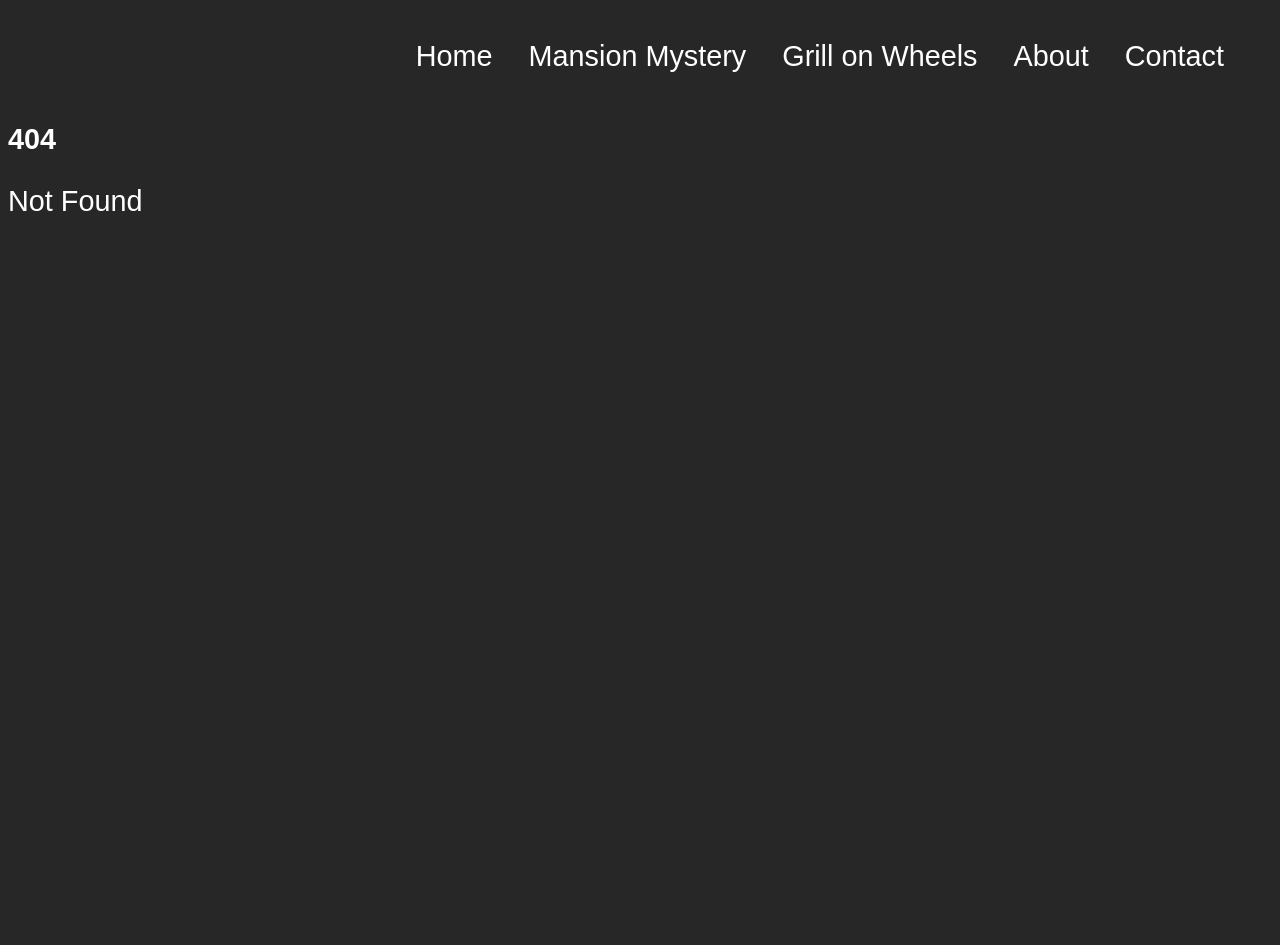
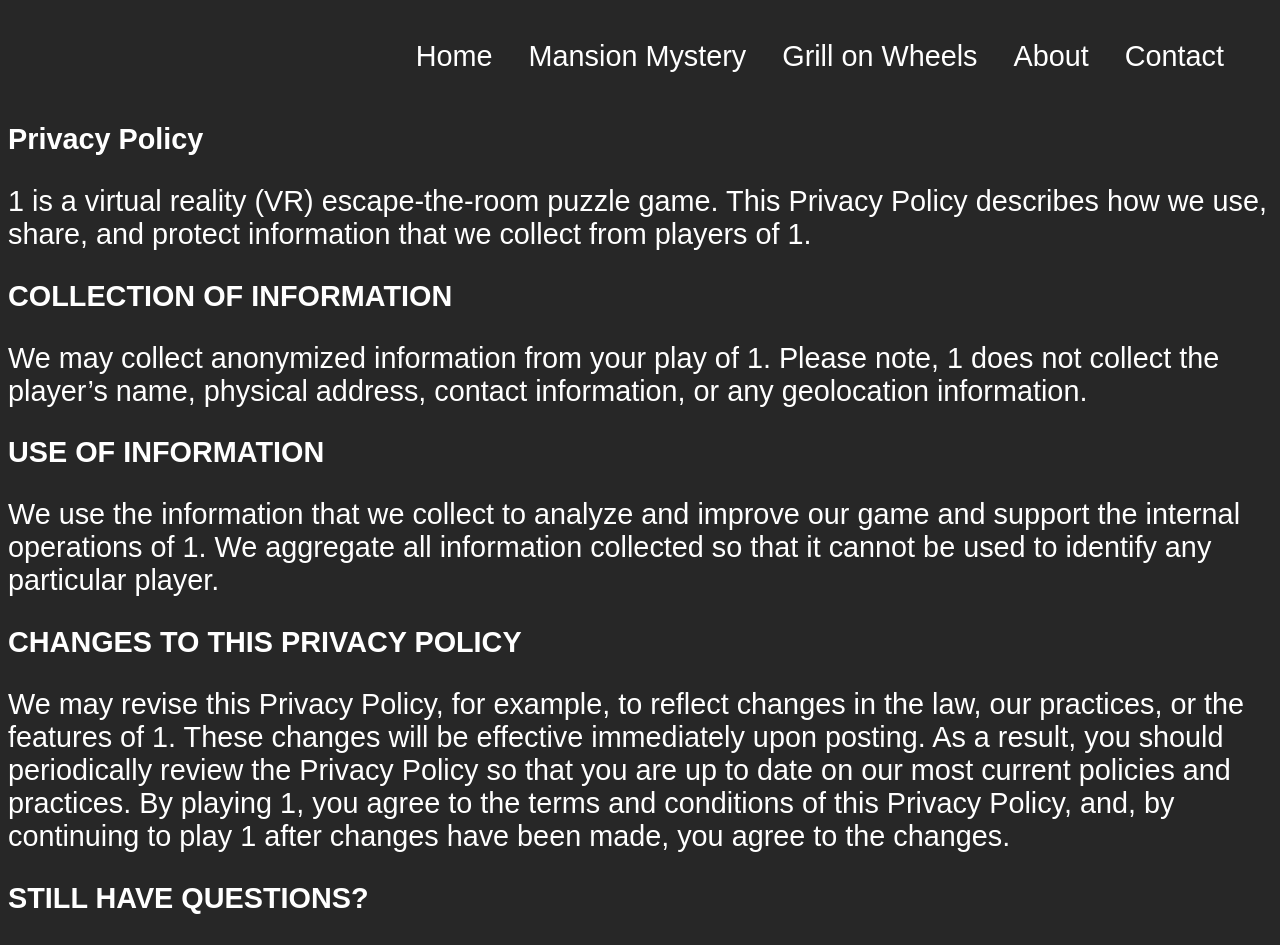
Before and after one commit to GarageVR/Garage-VR-Website, a SvelteKit app: page /privacyPolicy/1 in a window 1280 px wide. Before the commit this address had no page. Shown: the top 945 px of the page. Before the commit the page ends 800 px from the top, so only its background shows below. Built offline with nearby package versions, Linux system fonts and the light colour scheme.

Commit message:
Add dynamic privacy policy text pages

```diff
--- /dev/null
+++ b/src/routes/privacyPolicy/[gameName]/+page.js
@@ -0,0 +1,6 @@
+/** @type {import('./$types').PageLoad} */
+export async function load({ params }) {
+    return {
+        gameName: params.gameName,
+    };
+};
--- /dev/null
+++ b/src/routes/privacyPolicy/[gameName]/+page.svelte
@@ -0,0 +1,57 @@
+<script>
+    /** @type {import('./$types').PageData} */
+    export let data;
+</script>
+
+<title>GarageVR: Privacy Policy</title>
+
+<h1>Privacy Policy</h1>
+<p>
+    {data.gameName} is a virtual reality (VR) escape-the-room puzzle game. This Privacy
+    Policy describes how we use, share, and protect information that we collect from
+    players of {data.gameName}.
+</p>
+
+<p>
+    <strong>COLLECTION OF INFORMATION</strong>
+</p>
+
+<p>
+    We may collect anonymized information from your play of {data.gameName}.
+    Please note, {data.gameName} does not collect the player’s name, physical address,
+    contact information, or any geolocation information.
+</p>
+
+<p>
+    <strong>USE OF INFORMATION</strong>
+</p>
+
+<p>
+    We use the information that we collect to analyze and improve our game and
+    support the internal operations of {data.gameName}. We aggregate all
+    information collected so that it cannot be used to identify any particular
+    player.
+</p>
+
+<p>
+    <strong>CHANGES TO THIS PRIVACY POLICY</strong>
+</p>
+
+<p>
+    We may revise this Privacy Policy, for example, to reflect changes in the
+    law, our practices, or the features of {data.gameName}. These changes will
+    be effective immediately upon posting. As a result, you should periodically
+    review the Privacy Policy so that you are up to date on our most current
+    policies and practices. By playing {data.gameName}, you agree to the terms
+    and conditions of this Privacy Policy, and, by continuing to play {data.gameName}
+    after changes have been made, you agree to the changes.
+</p>
+
+<p>
+    <strong>STILL HAVE QUESTIONS?</strong>
+</p>
+
+<p>
+    If you have any questions or concerns regarding this policy, please contact
+    us at: <a href="mailto:hey@garagevr.co">hey@garagevr.co</a>
+</p>
--- a/src/routes/privacyPolicy/grillOnWheels/+page.svelte
+++ /dev/null
@@ -1,4 +0,0 @@
-<title>GarageVR: Privacy Policy</title>
-
-<h1>Privacy Policy</h1>
-<p>Grill on Wheels</p>
--- a/src/routes/privacyPolicy/mansionMystery/+page.svelte
+++ /dev/null
@@ -1,4 +0,0 @@
-<title>GarageVR: Privacy Policy</title>
-
-<h1>Privacy Policy</h1>
-<p>Mansion Mystery</p>
```
